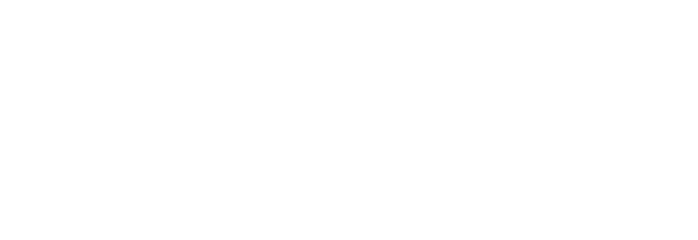
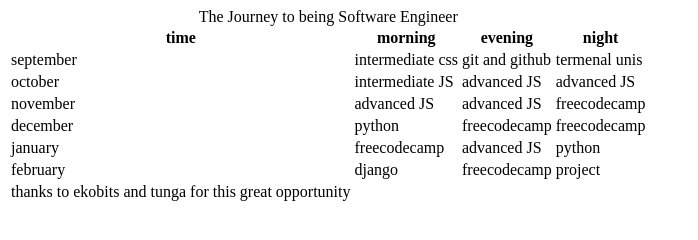
Before and after one commit to coderitec/Ekobits-Tunga-TechJobs, a plain HTML site: page ekobits/inter-html/interOne.html in a window 1280 px wide. Shown: the whole page, without its empty margins (0-698 px from the left). Drawn offline with Linux system fonts and the light colour scheme.

Commit message:
created a table for progress

```diff
--- a/ekobits/inter-html/interOne.html
+++ b/ekobits/inter-html/interOne.html
@@ -3,9 +3,63 @@
 <head>
     <meta charset="UTF-8">
     <meta name="viewport" content="width=device-width, initial-scale=1.0">
-    <title>part one</title>
+    <title>tables and forms</title>
 </head>
 <body>
+    <table>
+        <caption>The Journey to being Software Engineer</caption>
+        <thead>
+            <tr>
+                <th>time</th>
+                <th>morning</th>
+                <th>evening</th>
+                <th>night</th>
+            </tr>
+        </thead>
+        <tbody>
+            <tr>
+                <td>september</td>
+                <td>intermediate css</td>
+                <td>git and github</td>
+                <td>termenal unis</td>
+            </tr>
+            <tr>
+                <td>october</td>
+                <td>intermediate JS</td>
+                <td>advanced JS</td>
+                <td>advanced JS</td>
+            </tr>
+            <tr>
+                <td>november</td>
+                <td>advanced JS</td>
+                <td>advanced JS</td>
+                <td>freecodecamp </td>
+            </tr>
+            <tr>
+                <td>december</td>
+                <td>python</td>
+                <td>freecodecamp</td>
+                <td>freecodecamp</td>
+            </tr>
+            <tr>
+                <td>january</td>
+                <td>freecodecamp</td>
+                <td>advanced JS</td>
+                <td>python</td>
+            </tr>
+            <tr>
+                <td>february</td>
+                <td>django</td>
+                <td>freecodecamp</td>
+                <td>project</td>
+            </tr>
+        </tbody>
+        <tfoot>
+            <tr>
+                <td>thanks to ekobits and tunga for this great opportunity</td>
+            </tr>
+        </tfoot>
+    </table>
 
 </body>
 </html>
```
Also changed, not shown: ekobits/inter-html/interTwo.html (+1 -1 lines).
